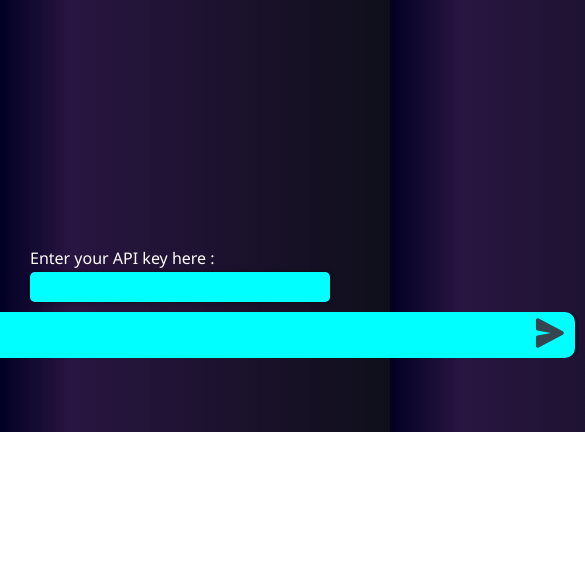
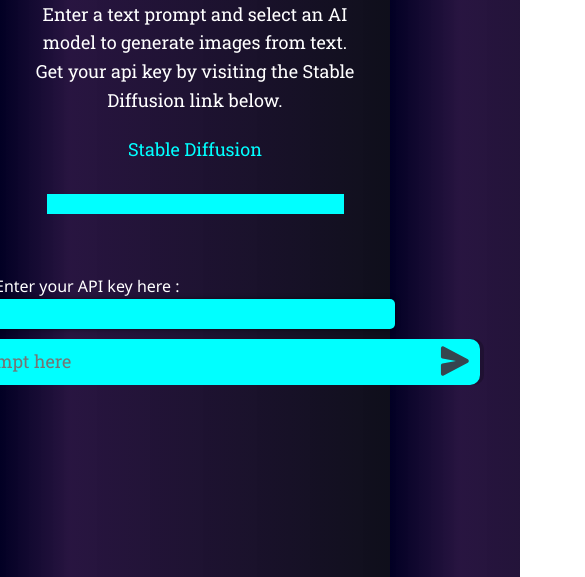
Before and after one commit to rishuraj1/Imagenationproject, a website: page index.html in a window 390 px wide. Shown: the part 510-1087 px from the top of the page, 585 px wide, since content can reach past the window. Before the commit the page ends 942 px from the top, so only its background shows below. Drawn offline with Linux system fonts and the light colour scheme; no server answers.

Commit message:
init responsiveness

```diff
--- a/index.html
+++ b/index.html
@@ -12,7 +12,7 @@
   </head>
   <body>
     <header>
-      <h1 class="heading">Artificial</h1>
+      <h1 class="heading">IMAGENATION</h1>
       <nav>
         <ul>
           <li><a href="#">Home</a></li>
@@ -39,8 +39,8 @@
             >
           </p>
         </div>
-
         <div class="imagesDisplay"></div>
+        <div class="responsiveImagesDisplay"></div>
       </div>
 
       <!-- Display images -->
@@ -80,7 +80,7 @@
             </svg>
           </button>
           <div class="imgLoader">
-            <img src="./assets/loader.svg" alt="loading" title="loading">
+            <img src="./assets/loader.svg" alt="loading" title="loading" />
           </div>
         </div>
       </form>
--- a/script.js
+++ b/script.js
@@ -14,6 +14,9 @@ async function getImages() {
     const result = await data.json();
     console.log(result);
     let images = result.photos;
+    let responsiveImages = images.slice(0, 6);
+
+    //tablet and laptop
     images = images.slice(0, 16);
     const parent = document.querySelector(".imagesDisplay");
     images.forEach((photo) => {
@@ -24,6 +27,18 @@ async function getImages() {
             window.open(photo?.src.original);
         };
         parent.appendChild(img);
+    });
+
+    //mobile
+    const parent2 = document.querySelector(".responsiveImagesDisplay");
+    responsiveImages.forEach((photo) => {
+        const img = document.createElement("img");
+        img.src = photo?.src.small;
+        img.title = photo?.alt;
+        img.onclick = function () {
+            window.open(photo?.src.original);
+        };
+        parent2.appendChild(img);
     });
 }
 
@@ -64,24 +79,6 @@ getOut.addEventListener("click", async function (e) {
             "width": "512",
             "height": "512",
             "samples": "1",
-            // "num_inference_steps": "30",
-            // "safety_checker": "no",
-            // "enhance_prompt": "yes",
-            // "seed": null,
-            // "guidance_scale": 7.5,
-            // "multi_lingual": "no",
-            // "panorama": "no",
-            // "self_attention": "no",
-            // "upscale": "no",
-            // "embeddings_model": null,
-            // "lora_model": null,
-            // "tomesd": "yes",
-            // "use_karras_sigmas": "yes",
-            // "vae": null,
-            // "lora_strength": null,
-            // "scheduler": "UniPCMultistepScheduler",
-            // "webhook": null,
-            // "track_id": null
         });
 
         let requestOptions = {
@@ -159,3 +156,11 @@ function displayStableDiffusionImages(result, prompt) {
 
     }
 }
+
+
+// Utils
+
+function showMenu () {
+    const menu = document.querySelector(".menu");
+    menu.classList.toggle("showMenu");
+}
--- a/style.css
+++ b/style.css
@@ -259,6 +259,10 @@ form textarea {
   background-color: cyan;
 }
 
+.responsiveImagesDisplay {
+  display: none;
+}
+
 .apiContainer {
   display: flex;
   justify-content: center;
@@ -270,7 +274,7 @@ form textarea {
 }
 
 .apiContainer input {
-  width: 300px;
+  width: 450px;
   height: 30px;
   padding: 10px;
   border-radius: 5px;
@@ -319,7 +323,6 @@ form textarea {
   cursor: pointer;
 }
 
-
 /* err */
 
 .err {
@@ -332,3 +335,81 @@ form textarea {
   height: 100%;
   color: #353535;
 }
+
+@media only screen and (max-width: 768px) {
+  .content_p .apiLinks {
+    display: flex;
+    justify-content: center;
+    align-items: center;
+    flex-direction: column;
+    gap: 4px;
+    width: 100%;
+    height: 100%;
+  }
+
+  .imgContainer {
+    display: flex;
+    flex-wrap: wrap;
+    gap: 20px;
+    justify-content: center;
+    align-items: center;
+    padding: 10px;
+    width: 100%;
+    height: 100%;
+  }
+
+  .apiKeyContainer input {
+    width: 400px;
+  }
+
+  .textarea {
+    width: 650px;
+  }
+}
+
+@media only screen and (max-width: 680px) {
+  body {
+    padding: 20px;
+  }
+
+  header {
+    display: flex;
+    flex-wrap: wrap;
+    justify-content: space-around;
+    align-items: center;
+    color: gray;
+    padding: 20px;
+  }
+
+  main {
+    margin-top: 50px;
+    display: flex;
+    justify-content: center;
+    align-items: center;
+    flex-direction: column;
+    gap: 10px;
+    width: 100%;
+    height: 100%;
+  }
+
+  .responsiveImagesDisplay {
+    display: flex;
+    flex-wrap: wrap;
+    width: 90%;
+    height: 100%;
+    justify-content: space-between;
+    align-items: center;
+    gap: 5px;
+    padding: 10px;
+    background: cyan;
+  }
+
+  .responsiveImagesDisplay img {
+    object-fit: fill;
+    cursor: pointer;
+  }
+
+  .imagesDisplay {
+    display: none;
+  }
+}
```
